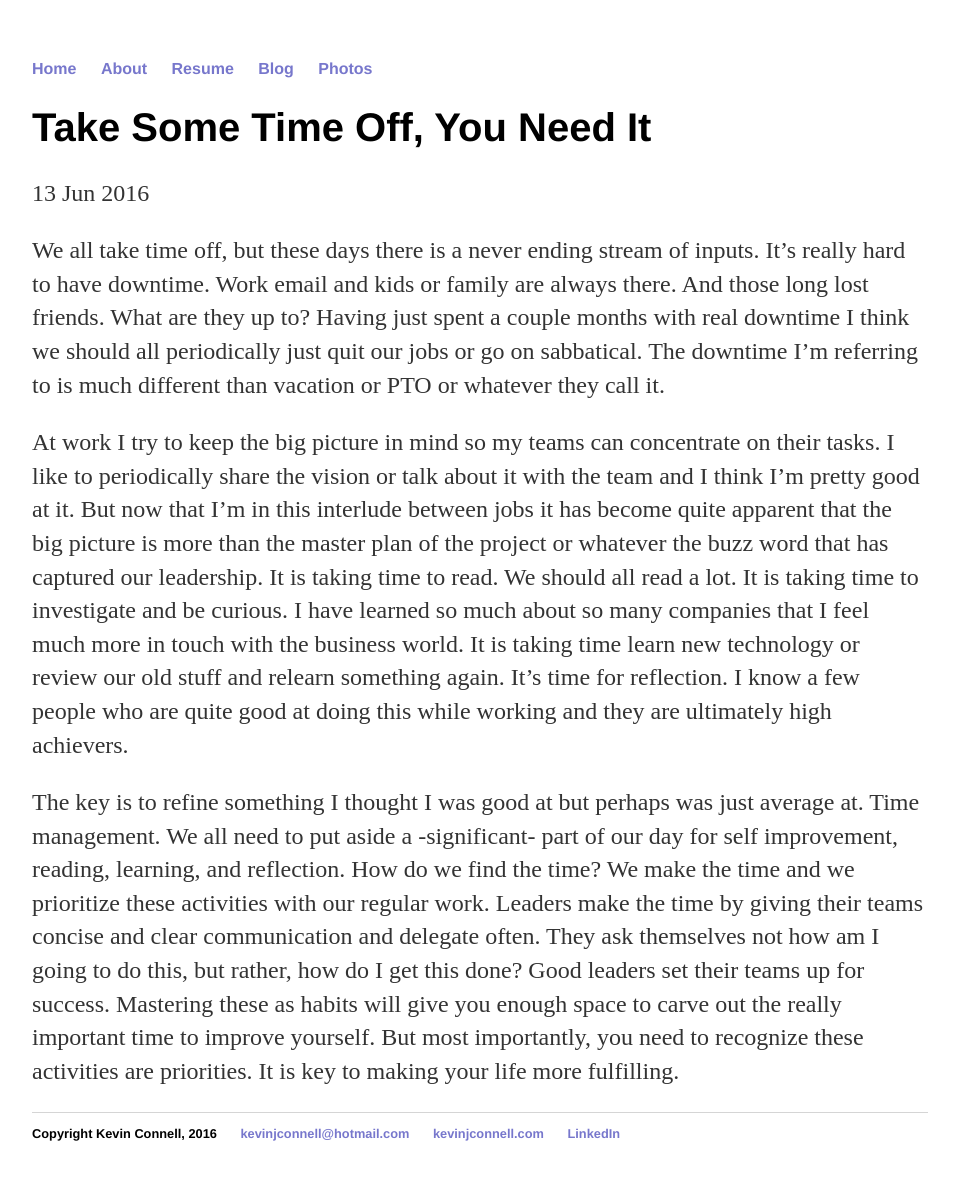
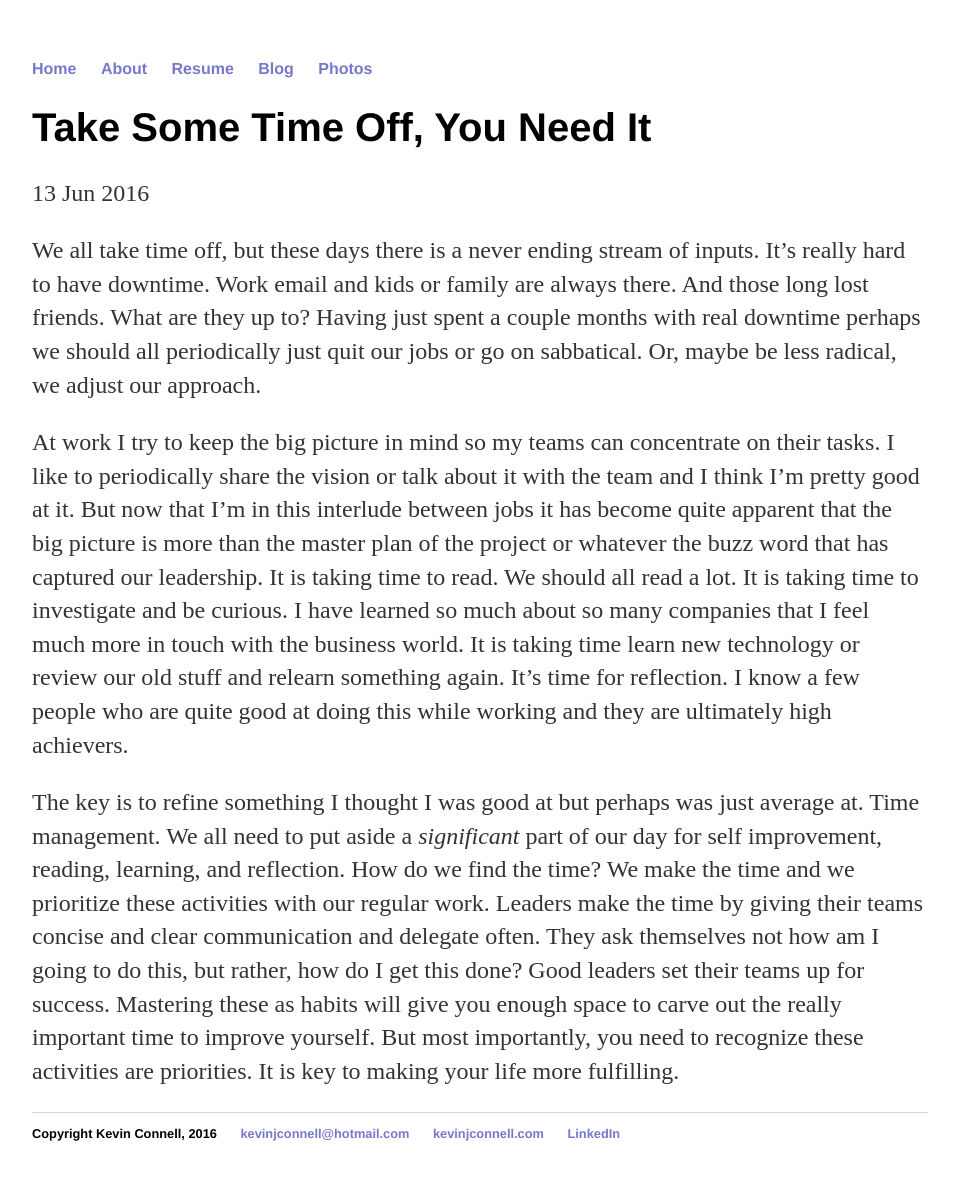
Before and after one commit to mo4dawg/mo4dawg.github.io, a Jekyll site: the page built from _posts/2016-06-13-you need to-take-some-time-off.md, in a window 1280 px wide. Shown: the whole page, without its empty margins (160-1113 px from the left). Built offline with Jekyll 4.4.1, drawn with Linux system fonts in a browser that asks for light colours.

Commit message:
Update 2016-06-13-you need to-take-some-time-off.md

```diff
--- a/_posts/2016-06-13-you need to-take-some-time-off.md
+++ b/_posts/2016-06-13-you need to-take-some-time-off.md
@@ -3,8 +3,8 @@ layout: post
 title: "Take Some Time Off, You Need It"
 date: 2016-06-13
 ---
-We all take time off, but these days there is a never ending stream of inputs. It's really hard to have downtime. Work email and kids or family are always there. And those long lost friends. What are they up to? Having just spent a couple months with real downtime I think we should all periodically just quit our jobs or go on sabbatical. The downtime I'm referring to is much different than vacation or PTO or whatever they call it.
+We all take time off, but these days there is a never ending stream of inputs. It's really hard to have downtime. Work email and kids or family are always there. And those long lost friends. What are they up to? Having just spent a couple months with real downtime perhaps we should all periodically just quit our jobs or go on sabbatical.  Or, maybe be less radical, we adjust our approach.
 
 At work I try to keep the big picture in mind so my teams can concentrate on their tasks. I like to periodically share the vision or talk about it with the team and I think I'm pretty good at it. But now that I'm in this interlude between jobs it has become quite apparent that the big picture is more than the master plan of the project or whatever the buzz word that has captured our leadership. It is taking time to read. We should all read a lot. It is taking time to investigate and be curious. I have learned so much about so many companies that I feel much more in touch with the business world. It is taking time learn new technology or review our old stuff and relearn something again. It's time for reflection. I know a few people who are quite good at doing this while working and they are ultimately high achievers.
 
-The key is to refine something I thought I was good at but perhaps was just average at. Time management. We all need to put aside a -significant- part of our day for self improvement, reading, learning, and reflection. How do we find the time? We make the time and we prioritize these activities with our regular work. Leaders make the time by giving their teams concise and clear communication and delegate often. They ask themselves not how am I going to do this, but rather, how do I get this done? Good leaders set their teams up for success. Mastering these as habits will give you enough space to carve out the really important time to improve yourself. But most importantly, you need to recognize these activities are priorities. It is key to making your life more fulfilling.
+The key is to refine something I thought I was good at but perhaps was just average at. Time management. We all need to put aside a *significant* part of our day for self improvement, reading, learning, and reflection. How do we find the time? We make the time and we prioritize these activities with our regular work. Leaders make the time by giving their teams concise and clear communication and delegate often. They ask themselves not how am I going to do this, but rather, how do I get this done? Good leaders set their teams up for success. Mastering these as habits will give you enough space to carve out the really important time to improve yourself. But most importantly, you need to recognize these activities are priorities. It is key to making your life more fulfilling.
```
